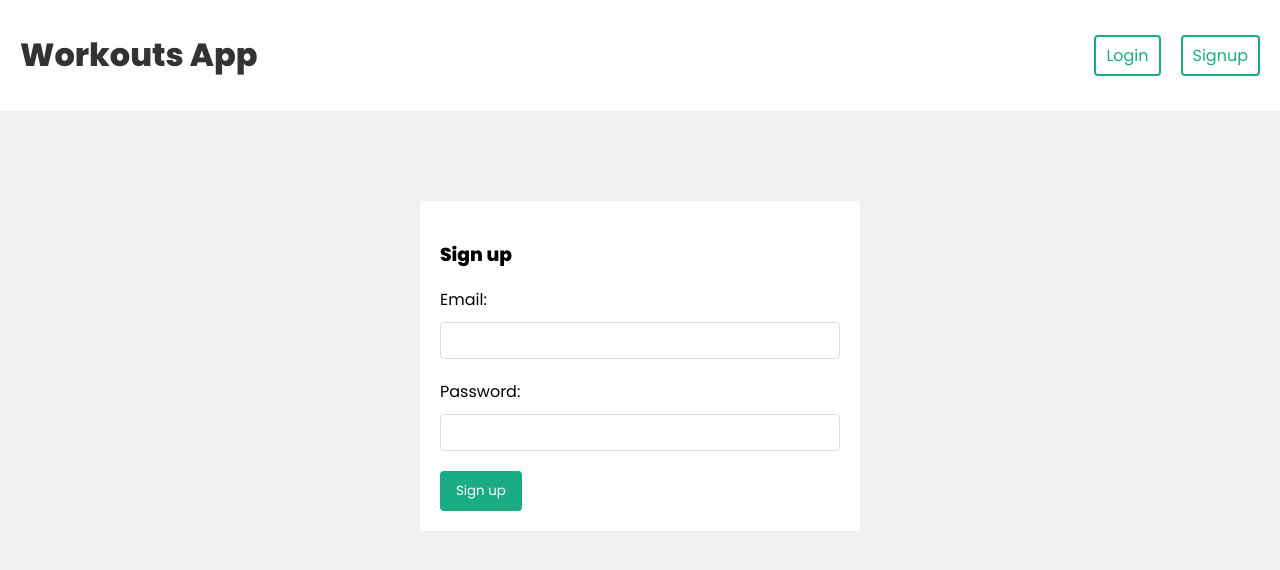
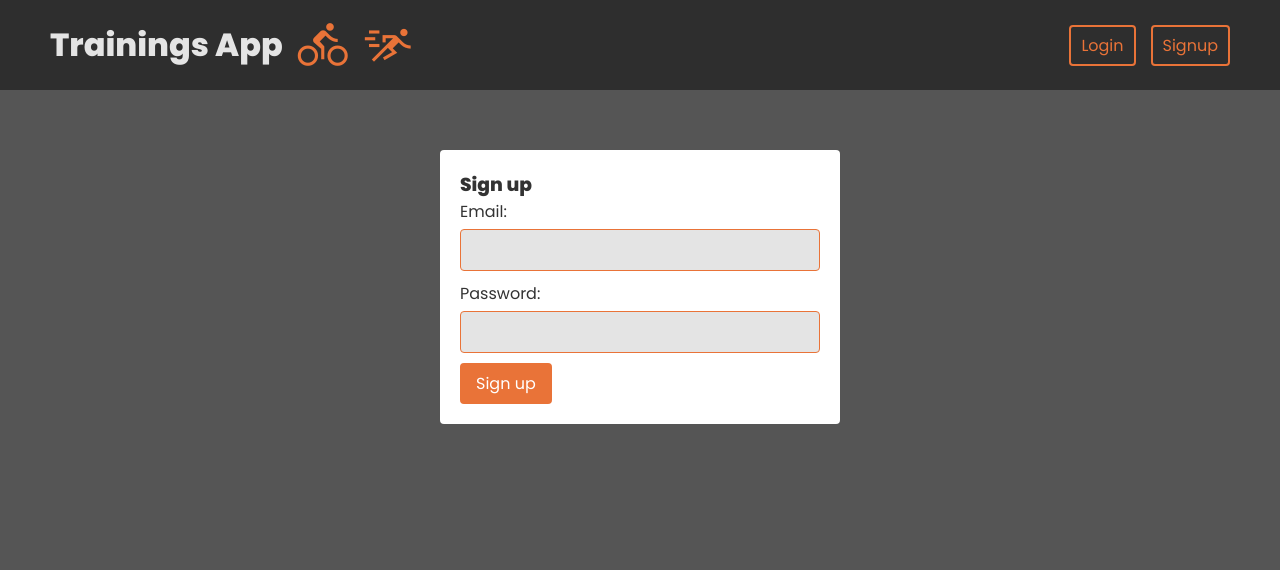
Before and after one commit to nephente1/mern-frontend, a React (Create React App) app: page /signup in a window 1280 px wide. Shown: the top 570 px of the page. Built offline with nearby package versions, Linux system fonts and the light colour scheme.

Commit message:
change some styles

```diff
--- a/package.json
+++ b/package.json
@@ -1,5 +1,5 @@
 {
-  "proxy": "https://mern-backend-xbfj.onrender.com",
+  "proxy": "http://localhost:4000",
   "name": "frontend",
   "version": "0.1.0",
   "private": true,
--- a/src/api/api.ts
+++ b/src/api/api.ts
@@ -3,8 +3,8 @@ import axiosInstance from "./axiosInstance";
 
 export interface WorkoutTypes {
   title: string;
-  load: number;
-  reps: number;
+  distance: number;
+  time: number;
   date?: Date | string
 }
 
--- a/src/components/EditForm.tsx
+++ b/src/components/EditForm.tsx
@@ -5,8 +5,8 @@ import { useMutation, useQueryClient } from "@tanstack/react-query";
 
 export const EditForm = ({workout, setEdit}) => {
   const titleRef = useRef(null);
-  const loadRef = useRef(null);
-  const repsRef = useRef(null);
+  const distanceRef = useRef(null);
+  const timeRef = useRef(null);
   const queryClient = useQueryClient()
 
   const patchMutation = useMutation({
@@ -21,8 +21,8 @@ const handleSubmit = async(event) => {
   event?.preventDefault();
   const obj: WorkoutTypes = {
     title: titleRef.current.value,
-    load: loadRef.current.value,
-    reps: repsRef.current.value,
+    distance: distanceRef.current.value,
+    time: timeRef.current.value,
   }
   patchMutation.mutate({ id: workout._id, obj });
   setEdit(false);
@@ -32,12 +32,12 @@ const handleSubmit = async(event) => {
     <form onSubmit={handleSubmit}>
       <label htmlFor="title">Excersize Title</label>
       <input type="text" name="title" placeholder="Title" defaultValue={workout.title} ref={titleRef} required/>
-      <label htmlFor="content">Load</label>
-      <input type="number" name="load" placeholder="Load" defaultValue={workout.load} ref={loadRef} required/>
-      <label htmlFor="content">Reps</label>
-      <input type="number" name="reps" placeholder="Reps" defaultValue={workout.reps} ref={repsRef} required/>
+      <label htmlFor="content">Distance (km)</label>
+      <input type="number" name="distance" placeholder="distance" defaultValue={workout.distance} ref={distanceRef} required/>
+      <label htmlFor="content">Time</label>
+      <input type="number" name="time" placeholder="time" defaultValue={workout.time} ref={timeRef} required/>
 
-      <button type="submit">Submit</button>
+      <button type="submit">Submit</button> <button onClick={() => setEdit(false)} type="button">Cancel</button>
     </form>
   )
 }
--- a/src/components/ElementDetails.tsx
+++ b/src/components/ElementDetails.tsx
@@ -1,7 +1,7 @@
 import { useState } from "react";
 import { useMutation, useQueryClient } from '@tanstack/react-query';
 import { deleteDataFetch } from "../api/api";
-import { formatedDate } from "../utils";
+import { formatedDate, formatMinutes } from "../utils";
 import { EditForm } from "./EditForm";
 
 export const ElementDetails = ({ workout }: any) => {
@@ -26,14 +26,14 @@ export const ElementDetails = ({ workout }: any) => {
   const date = workout.date ? formatedDate(workout.date) : formatedDate(workout.createdAt);
 
   return (
-    <div className="details">
+    <div className="details-box">
       <h4>{workout.title}</h4>
       {isEdited ?
         <EditForm workout={workout} setEdit={setEdit} /> :
         (
           <>
-            <p><b>Load: </b>{workout.load}</p>
-            <p><b>Reps: </b>{workout.reps}</p>
+            <p><b>Distance: </b>{workout.distance} km</p>
+            <p><b>Time: </b>{formatMinutes(workout.time)}</p>
             {/* <p>{formatedDate(workout.date) ?? formatedDate(workout.createdAt)}</p> */}
             <p>{date}</p>
           </>
--- a/src/components/Navbar.tsx
+++ b/src/components/Navbar.tsx
@@ -21,24 +21,26 @@ export const Navbar = () => {
 
   return(
     <header>
-      <div className="container">
+      <div className="header-container">
         <Link to="/">
-          <h1>Workouts App</h1>
+          <h1>Trainings App</h1>
+          <span className="material-symbols-outlined">directions_bike</span>
+          <span className="material-symbols-outlined">sprint</span>
         </Link>
         <nav>
           {user ? (
-            <div>
+            <>
               <span>{user.email}</span>
               <button onClick={handleTrainingsClick}>Trainings</button>
               <button onClick={handleProfileClick}>My Profile</button>
               <button onClick={handleClick}>Log out</button>
-            </div>
+            </>
             ) :
             (
-              <div>
+              <>
                 <button onClick={() => navigate("/")}>Login</button>
                 <button onClick={() => navigate("/signup")}>Signup</button>
-              </div>
+              </>
             )
           }
         </nav>
--- a/src/index.css
+++ b/src/index.css
@@ -1,35 +1,64 @@
 /* google font */
 @import url('https://fonts.googleapis.com/css2?family=Poppins:wght@300;400;500;600;800&family=VT323&display=swap');
 
+* {
+  box-sizing: border-box;
+  margin: 0;
+  padding: 0;
+  font-family: "Poppins";
+}
 /* layout */
 :root {
-  --primary: #1aac83;
+  /* --primary: #1aac83; */
+  --primary: #e97338;
+  --secondary: #e4e4e4;
   --error: #e7195a;
+  --dark: #333;
 }
 body {
-  background: #f1f1f1;
+  background: #555555;
   margin: 0;
-  font-family: "Poppins";
+
+  color: var(--secondary);
 }
+p {line-height: 1.7;}
+
 header {
-  background: #fff;
+  background: #2e2e2e;
+  padding: 20px 50px;
 }
-header .container {
+header .header-container {
   max-width: 1400px;
   margin: 0 auto;
-  padding: 10px 20px;
   display: flex;
   align-items: center;
   justify-content: space-between;
 }
-header a {
+
+h1 {
+  color: var(--secondary);
+}
+
+.header-container a span {
+  font-size: 50px;
+  color: var(--primary);
+}
+
+.header-container a {
   color: #333;
   text-decoration: none;
+  display: flex;
+  align-items: center;
+  gap: 15px;
 }
-.pages{
+
+.pages {
   max-width: 1400px;
-  padding: 50px;
+  padding: 20px 40px;
   margin: 0 auto;
+  & h2 {
+    margin: 0 0 20px 0;
+  }
 }
 
 /* homepage */
@@ -38,67 +67,68 @@ header a {
   grid-template-columns: 3fr 1fr;
   gap: 50px;
 }
-.details {
-  background: #fff;
+
+.workouts{
+  display: grid;
+  grid-template-columns: repeat(auto-fit, minmax(200px, 1fr));
+  grid-template-rows: auto auto auto;
+  gap: 10px;
+}
+.details-box {
+  background: var(--secondary);
   border-radius: 4px;
-  margin: 20px auto;
-  padding: 20px;
+  padding: 15px;
   position: relative;
-  box-shadow: 2px 2px 5px rgba(0,0,0,0.05);
+  box-shadow: 0px 0px 10px 2px rgba(0, 0, 0, 0.5);
+  font-size: 0.85em;
+  color: var(--dark);
 }
-.details h4 {
+.details-box h4 {
   margin: 0 0 10px 0;
-  font-size: 1.2em;
+  font-size: 1.1em;
   color: var(--primary);
+  max-width: calc(100% - 50px);
+  overflow-wrap: break-word;
 }
-.details p {
-  margin: 0;
-  font-size: 0.9em;
-  color: #555;
-}
-.details span {
+
+.details-box span {
   position: absolute;
-  top: 20px;
-  right: 20px;
+  top: 55px;
+  right: 15px;
   cursor: pointer;
   background: #f1f1f1;
   padding: 4px 10px;
   border-radius: 4px;
-  color: #333;
+  color: var(--dark);
 }
-.details span:first-of-type{
+.details-box span:first-of-type{
   position: absolute;
-  top: 20px;
-  right: 70px;
+  top: 15px;
+  right: 15px;
   cursor: pointer;
   background: #f1f1f1;
   padding: 4px 10px;
   border-radius: 4px;
-  color: #333;
+  color: var(--dark);
 }
 
 /* new workout form */
 label, input {
   display: block;
 }
+
 input {
   padding: 10px;
-  margin-top: 10px;
-  margin-bottom: 20px;
+  margin-top: 5px;
+  margin-bottom: 10px;
   width: 100%;
-  border: 1px solid #ddd;
+  border: 1px solid var(--primary);
+  color: var(--dark);
   border-radius: 4px;
   box-sizing: border-box;
+  background: var(--secondary);
 }
-form button {
-  background: var(--primary);
-  border: 0;
-  color: #fff;
-  padding: 10px 16px;
-  font-family: "Poppins";
-  border-radius: 4px;
-  cursor: pointer;
-}
+
 div.error {
   padding: 10px;
   background: #ffefef;
@@ -115,10 +145,7 @@ input.error {
 nav {
   display: flex;
   align-items: center;
-}
-
-nav a {
-  margin-left: 10px;
+  gap: 15px;
 }
 
 .signup, .login {
@@ -127,18 +154,36 @@ nav a {
  padding: 20px;
  background: #fff;
  border-radius: 4px;
+ color: var(--dark);
 }
 
 nav button {
-  background: #fff;
+  background: transparent;
   color: var(--primary);
   border: 2px solid var(--primary);
   padding: 6px 10px;
   border-radius: 4px;
-  font-family: "Poppins";
   cursor: pointer;
   font-size: 1em;
-  margin-left: 20px;
+  white-space: nowrap;
+  &:hover {
+    background: var(--primary);
+    color: #fff;
+  }
+}
+button {
+  background: var(--primary);
+  border: 2px solid var(--primary);
+  color: #fff;
+  padding: 6px 14px;
+  border-radius: 4px;
+  cursor: pointer;
+  font-size: 1em;
+  &:hover {
+    background: transparent;
+    color: var(--primary);
+    border: 2px solid var(--primary);
+  }
 }
 
 .password-input-container {
@@ -150,11 +195,15 @@ nav button {
   top: 0;
   bottom: 0;
   right: 0px;
-  transform: translateY(-10%);
+  transform: translateY(5%);
   background: transparent;
   border: none;
   cursor: pointer;
   color: black;
+  &:hover {
+    border: none;
+    color: var(--dark);
+  }
 }
 
 .loader {
--- a/src/pages/Home.tsx
+++ b/src/pages/Home.tsx
@@ -16,9 +16,10 @@ export const Home = () => {
 
 	return (
 		<>
-			<h2>Home</h2>
+			<h2>Trainings</h2>
 			<div className="home">
 				<div className="workouts">
+					{workouts?.length === 0 && <div>Let's do some training and add one!</div>}
 					{isLoading && <div>Loading...</div>}
 					{workouts?.map((el: any) => <ElementDetails key={el._id} workout={el}>{el.title}</ElementDetails>)}
 				</div>
--- a/src/pages/Profile.tsx
+++ b/src/pages/Profile.tsx
@@ -1,21 +1,11 @@
-import { useEffect, useState } from "react";
-const kociak = require("../images/kociak.jpg");
+import { useAuthContext } from "../components/useAuthContext";
 
 export const Profile = () => {
-  const [seconds, setSeconds] = useState(5);
-
-  useEffect(() => {
-    const timer = seconds > 0 && setInterval(() => setSeconds(seconds - 1), 1000);
-    return () => clearInterval(timer);
-  }, [seconds]);
-
-
-  const wynik = <img alt="kot" style={{height: "75vh", margin: "auto", display: "flex"}} src={kociak} />
+  const { user } = useAuthContext();
 
   return (
     <div>
-      <h1 style={{textAlign: "center", color: "crimson"}}>Surprise</h1>
-      <div style={{textAlign: "center", fontSize: "60px"}}>{seconds === 0 ? wynik : seconds + `...`}</div>
+      <p>email/login: {user.email}</p>
     </div>
   )
 }
--- a/src/utils.ts
+++ b/src/utils.ts
@@ -1,6 +1,20 @@
 import { format } from "date-fns";
+import { formatDuration, intervalToDuration } from 'date-fns';
 
 export const formatedDate = (data) => {
   const parsedDate = new Date(data);
   return format(parsedDate, 'dd/MM/yyyy HH:mm');
 }
+
+
+
+// export const formatMinutes = (totalMinutes: number) => {
+//   const duration = intervalToDuration({ start: 0, end: totalMinutes * 60 * 1000 });
+//   return formatDuration(duration, { format: ['hours', 'minutes'] });
+// };
+
+export const formatMinutes = (totalMinutes: number) => {
+  const hours = Math.floor(totalMinutes / 60);
+  const minutes = totalMinutes % 60;
+  return `${hours > 0 ? `${hours}h ` : ''}${minutes > 0 ? `${minutes}min` : ''}`;
+};
```
Also changed, not shown: src/components/Form.tsx (+17 -16 lines).
